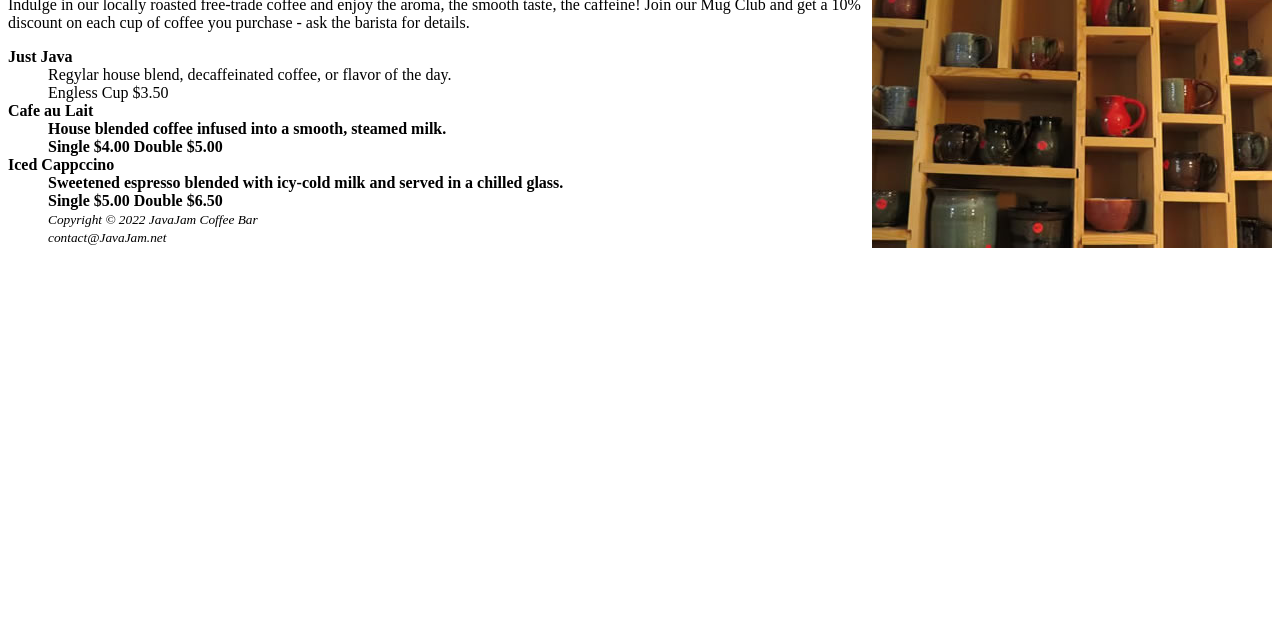
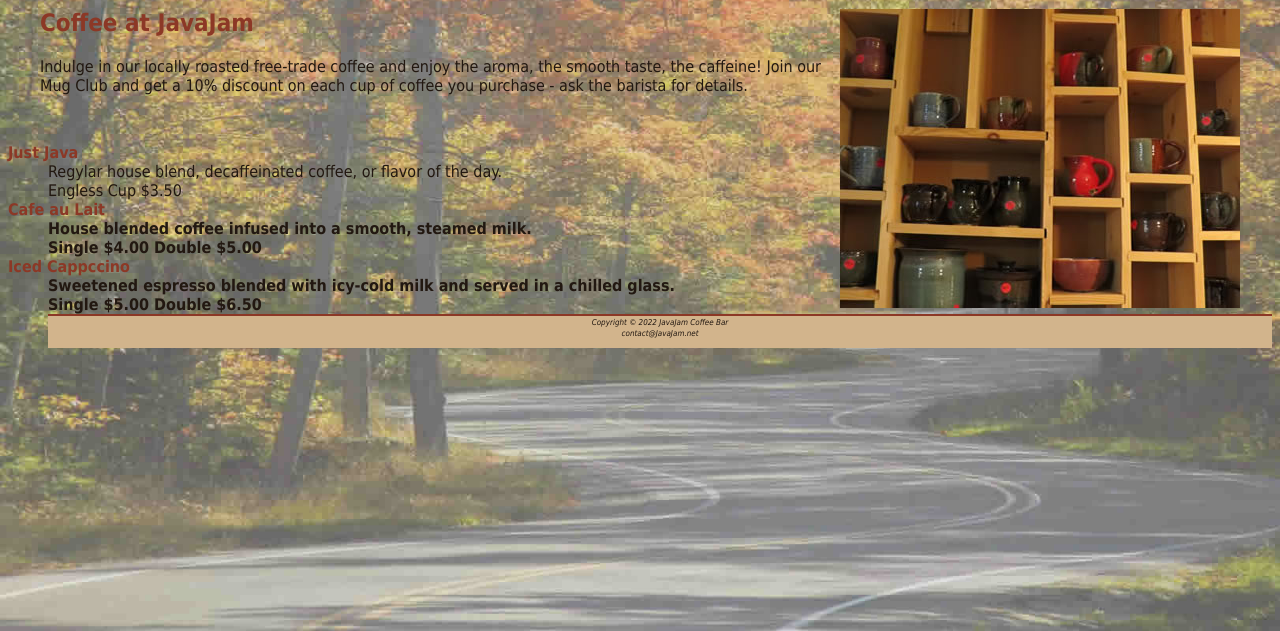
Before and after one commit to alienlol213/javajam, a plain HTML site: page menu.html in a window 1280 px wide. Shown: the part 169-800 px from the top of the page. Drawn offline with Linux system fonts and the light colour scheme.

Commit message:
Update menu.html

```diff
--- a/menu.html
+++ b/menu.html
@@ -2,7 +2,9 @@
 <html lang="en">
 <head>
 <title>JavaJam Coffee Bar Menu</title>
+<link rel="icon" href="favicon.ico?" type="image/x-icon">
 <meta charset="utf-8">
+<link href="javajam.css" rel="stylesheet">
 </head>
 <body>
   <h1>JavaJam Coffee Bar</h1>
```
